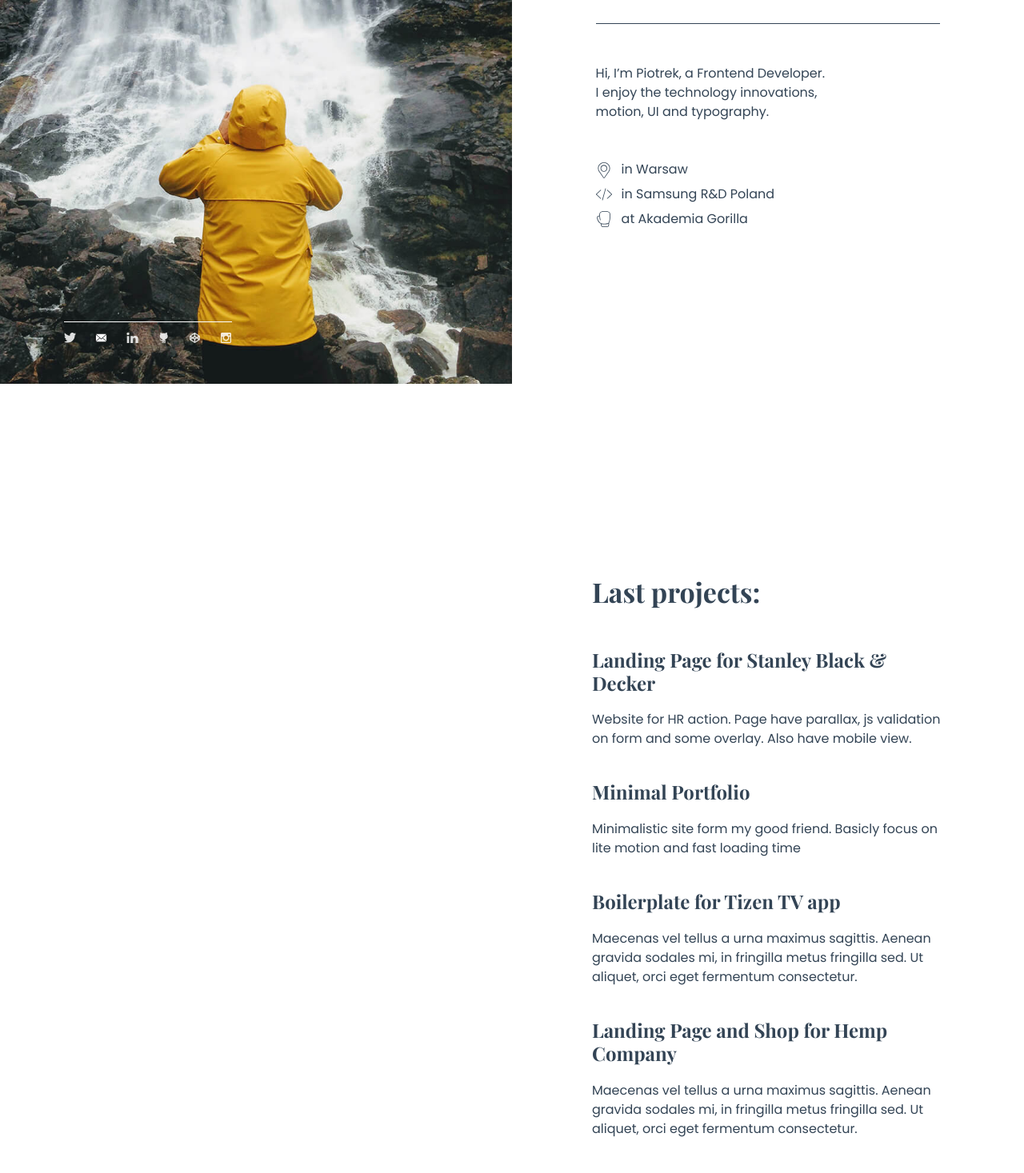
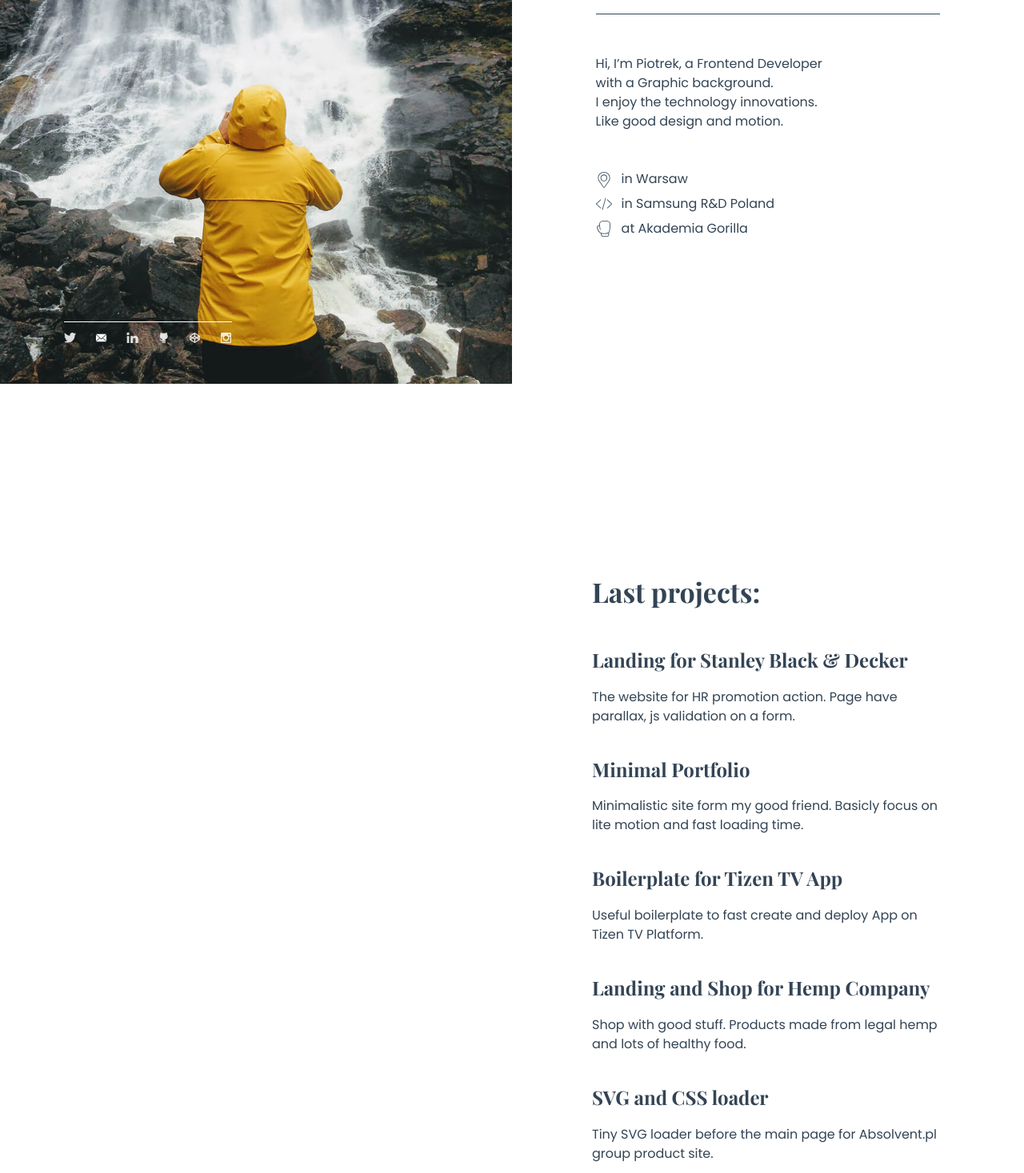
Before and after one commit to ppsirius/jakbyco.com, a React (Create React App) app: page / in a window 1280 px wide. Shown: the part 320-1787 px from the top of the page at 80% size. Built offline with nearby package versions, Linux system fonts and the light colour scheme.

Commit message:
update content

```diff
--- a/src/Components/About.js
+++ b/src/Components/About.js
@@ -32,7 +32,7 @@ class About extends Component {
 
     // Text
     this.textHeight = this.refs.text1.getBoundingClientRect().height;
-    this.textElements = [this.refs.text1, this.refs.text2, this.refs.text3];
+    this.textElements = [this.refs.text1, this.refs.text2, this.refs.text3, this.refs.text4];
 
     // Places
     this.placeHeight = this.refs.place1.getBoundingClientRect().height;
@@ -155,6 +155,11 @@ class About extends Component {
                 {Content.about.text3}
               </span>
             </div>
+            <div className="hidden-text-container">
+              <span className="hidden-text" ref="text4">
+                {Content.about.text4}
+              </span>
+            </div>
           </div>
           <div className="about-info">
             <ul className="about-info-list">
--- a/src/content.json
+++ b/src/content.json
@@ -2,10 +2,10 @@
   "about": {
     "motto1": "Coding nice things",
     "motto2": "makes me happy.",
-    "text1": "Hi, I’m Piotrek, a Frontend Developer.",
-    "text2": "I enjoy the technology innovations,",
-    "text3": "motion, UI and typography.",
-    "text4": "",
+    "text1": "Hi, I’m Piotrek, a Frontend Developer",
+    "text2": "with a Graphic background.",
+    "text3": "I enjoy the technology innovations.",
+    "text4": "Like good design and motion.",
     "place1": "in Warsaw",
     "place2": "in Samsung R&D Poland",
     "place3": "at Akademia Gorilla",
@@ -13,29 +13,29 @@
   },
   "projects": [
     {
-      "title": "Landing Page for Stanley Black & Decker",
+      "title": "Landing for Stanley Black & Decker",
       "link": "http://wishyouwerehere.pl/",
-      "description": "Website for HR action. Page have parallax, js validation on form and some overlay. Also have mobile view."
+      "description": "The website for HR promotion action. Page have parallax, js validation on a form."
     },
     {
       "title": "Minimal Portfolio",
-      "link": "http://pariaszewski.com/#",
-      "description": "Minimalistic site form my good friend. Basicly focus on lite motion and fast loading time"
+      "link": "http://pariaszewski.com/",
+      "description": "Minimalistic site form my good friend. Basicly focus on lite motion and fast loading time."
     },
     {
-      "title": "Boilerplate for Tizen TV app",
+      "title": "Boilerplate for Tizen TV App",
       "link": "https://github.com/ppsirius/tizen-boilerplate",
-      "description": "Maecenas vel tellus a urna maximus sagittis. Aenean gravida sodales mi, in fringilla metus fringilla sed. Ut aliquet, orci eget fermentum consectetur."
+      "description": "Useful boilerplate to fast create and deploy App on Tizen TV Platform."
     },
     {
-      "title": "Landing Page and Shop for Hemp Company",
+      "title": "Landing and Shop for Hemp Company",
       "link": "http://goodfoods.pl/",
-      "description": "Maecenas vel tellus a urna maximus sagittis. Aenean gravida sodales mi, in fringilla metus fringilla sed. Ut aliquet, orci eget fermentum consectetur."
+      "description": "Shop with good stuff. Products made from legal hemp and lots of healthy food."
     },
     {
       "title": "SVG and CSS loader",
       "link": "https://codepen.io/ppsirius/pen/vKEeeq",
-      "description": "Maecenas vel tellus a urna maximus sagittis. Aenean gravida sodales mi, in fringilla metus fringilla sed. Ut aliquet, orci eget fermentum consectetur."
+      "description": "Tiny SVG loader before the main page for Absolvent.pl group product site."
     }
   ]
 }
```
